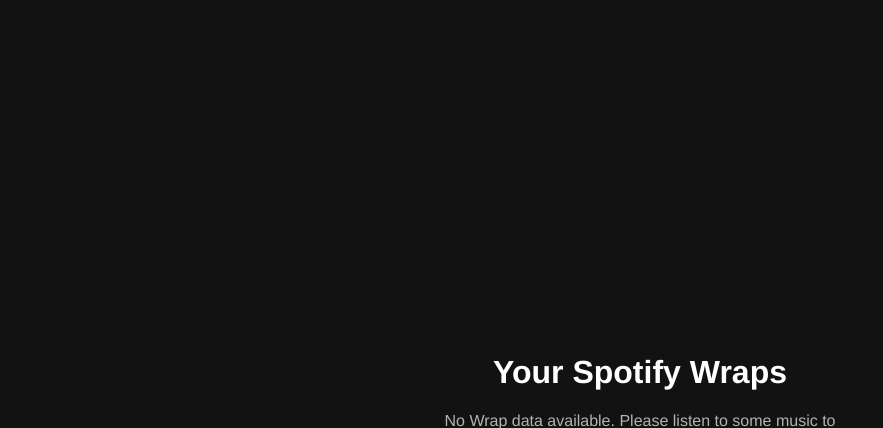
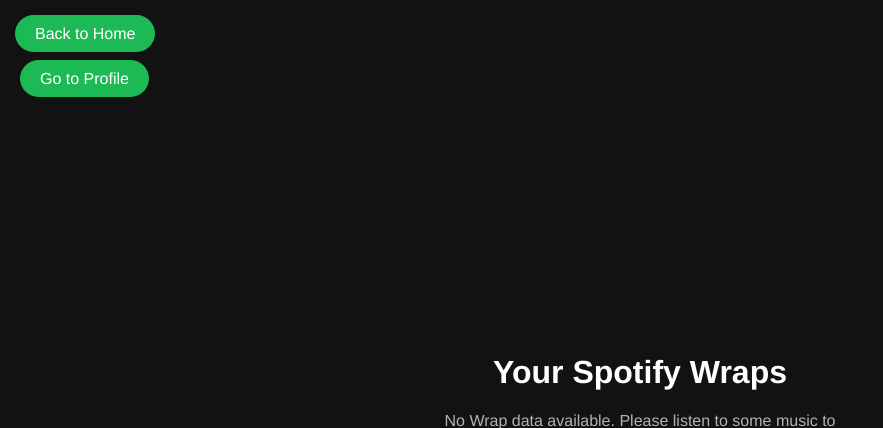
Before and after one commit to simoneyasu/spotifyWrappedClonefork, a Django app: page /wrap/wrap/ in a window 1280 px wide. Shown: the top 428 px of the page, without its empty margins (0-883 px from the left). Run offline with Django 5.2, Linux system fonts and the light colour scheme; the visitor is signed in with stand-in values (Sample User, id 1); data that the repository does not hold is empty.

Commit message:
added navigation buttons

```diff
--- a/register/templates/register/profile.html
+++ b/register/templates/register/profile.html
@@ -23,6 +23,12 @@
 
         <!-- Link to delete account or other features -->
         <a href="{% url 'delete_account' %}" class="btn btn-danger">Delete My Account</a>
+
+        <!-- back to home button -->
+         <div class="middle-bottom">
+        <a href="{% url 'home' %}" class="btn btn-primary">Back to Home</a>
+    </div>
+
     </div>
 </body>
 </html>
--- a/static/css/styles.css
+++ b/static/css/styles.css
@@ -84,3 +84,24 @@ input::placeholder {
 .btn-link:hover {
   color: #1ed760;  /* Hover effect for Spotify green */
 }
+
+/* for the "back to home" button in views_wrap.html */
+.top-left {
+    position: absolute;
+    top: 25px;
+    left: 15px;
+}
+
+/* for the "go to profile" button in views_wrap.html */
+.top-left-below {
+    position: absolute;
+    top: 70px;
+    left: 20px;
+}
+
+/* for back to home in profile.html */
+.middle-bottom {
+    position: absolute;
+    top: 520px;
+    right: 680px;
+}
--- a/wrap/templates/wrap/view_wraps.html
+++ b/wrap/templates/wrap/view_wraps.html
@@ -9,10 +9,16 @@
     <script src="{% static 'js/translation.js' %}"></script>
 </head>
 <body>
+    <div class="top-left">
+        <a href="{% url 'home' %}" class="btn btn-primary">Back to Home</a>
+    </div>
+
+    <div   class="top-left-below">
+        <a href="{% url 'profile' %}" class="btn btn-primary">Go to Profile</a>
+    </div>
+
     <div class="container" id="content">
-
         <h1>Your Spotify Wraps</h1>
-
         {% if no_wraps %}
             <p>No Wrap data available. Please listen to some music to generate your Spotify Wrap!</p>
         {% else %}
@@ -26,7 +32,6 @@
                 {% endfor %}
             </ul>
         {% endif %}
-
     </div>
 </body>
 </html>
```
